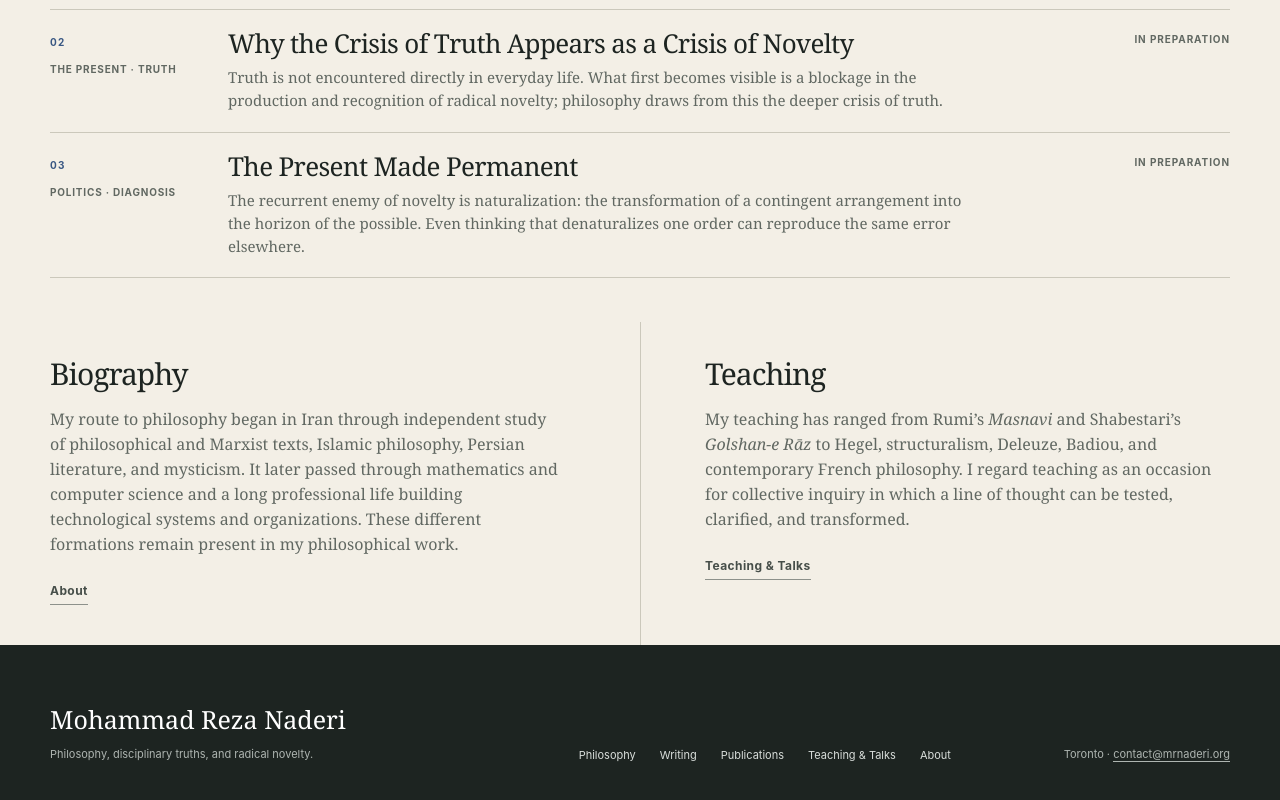
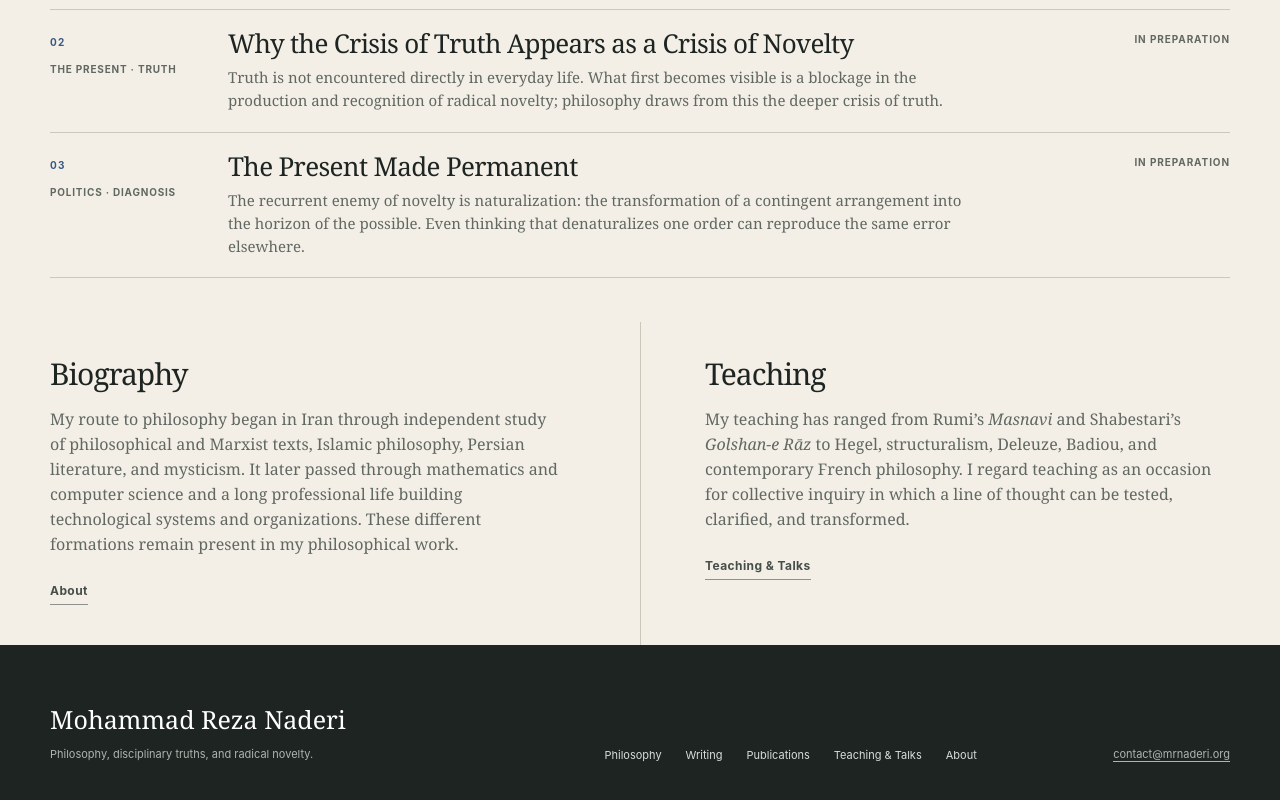
Before and after one commit to mohammad-naderi/mrnaderi.org, a Next.js app: page / in a window 1280 px wide. Shown: the part 1856-2656 px from the top of the page. Built offline with nearby package versions, Linux system fonts and the light colour scheme.

Commit message:
Refine Publications page typography and footer

```diff
--- a/app/globals.css
+++ b/app/globals.css
@@ -625,51 +625,68 @@ p { margin: 0; }
   letter-spacing: .06em;
 }
 
-.publication-books { display: grid; grid-template-columns: 1fr; gap: 44px; max-width: 850px; }
+.publications-page .page-intro { padding-block: 70px 64px; }
+.publications-page .page-intro h1 {
+  max-width: 760px;
+  font-size: clamp(42px, 4.6vw, 58px);
+}
+.publications-page .page-deck {
+  margin-top: 22px;
+  font-size: 18px;
+  line-height: 1.6;
+}
+.publications-page .content-section { padding-block: 64px 68px; }
+.publications-page .section-heading { margin-bottom: 30px; }
+.publications-page .section-heading h2,
+.publications-page .articles-section h2 {
+  font-size: clamp(34px, 3.3vw, 42px);
+}
+.publication-books { display: grid; grid-template-columns: 1fr; gap: 28px; max-width: 850px; }
 .publication-books .book-item {
   grid-template-columns: 150px 1fr;
   align-items: start;
-  padding-bottom: 44px;
+  padding-bottom: 30px;
   border-bottom: 1px solid var(--line);
 }
-.publication-books .book-copy h3 { max-width: 650px; font-size: 36px; }
-.publication-books .book-copy > span { display: block; max-width: 600px; font-size: 17px; line-height: 1.7; }
+.publication-books .book-copy h3 { max-width: 650px; margin-block: 10px; font-size: 30px; }
+.publication-books .book-copy > span { display: block; max-width: 600px; font-size: 15px; line-height: 1.6; }
+.publication-books .book-copy > .book-link { margin-top: 14px; }
 .articles-section {
   display: grid;
   grid-template-columns: .48fr 1.2fr;
   gap: 70px;
   border-top: 1px solid var(--line);
-  padding-block: 100px;
+  padding-block: 66px 70px;
 }
 .article-list { border-top: 1px solid var(--line); }
 .article-list article {
   display: grid;
   grid-template-columns: 90px 1fr;
   gap: 24px;
-  padding-block: 30px;
+  padding-block: 22px;
   border-bottom: 1px solid var(--line);
 }
 .article-list > article > span { color: var(--blue); font-family: Georgia, serif; font-size: 14px; }
 .article-list h3 {
   margin: 0;
   font-family: Georgia, "Times New Roman", serif;
-  font-size: 29px;
+  font-size: 24px;
   font-weight: 400;
   letter-spacing: -.02em;
 }
 .article-list h3 a span { color: var(--blue); font-family: Inter, sans-serif; font-size: 15px; }
 .article-list h3 a:hover { color: var(--blue); }
 .article-list p:nth-of-type(1) {
-  margin-top: 8px;
+  margin-top: 6px;
   color: var(--blue);
   font-size: 9px;
   font-weight: 700;
   letter-spacing: .13em;
   text-transform: uppercase;
 }
-.article-list p:nth-of-type(2) { margin-top: 13px; color: var(--muted); font-size: 13px; line-height: 1.65; }
-.record-note { border-top: 1px solid var(--ink); padding-block: 58px 82px; }
-.record-note p { max-width: 760px; color: var(--muted); font-family: Georgia, serif; font-size: 18px; line-height: 1.7; }
+.article-list p:nth-of-type(2) { margin-top: 9px; color: var(--muted); font-size: 13px; line-height: 1.58; }
+.record-note { border-top: 1px solid var(--ink); padding-block: 38px 56px; }
+.record-note p { max-width: 760px; color: var(--muted); font-family: Georgia, serif; font-size: 16px; line-height: 1.65; }
 
 .teaching-section {
   display: grid;
@@ -858,8 +875,18 @@ p { margin: 0; }
   .newsletter-inner { display: block; }
   .newsletter-inner > div { margin-block: 30px 38px; }
   .publication-books .book-item { grid-template-columns: 100px 1fr; }
-  .publication-books .book-copy h3 { font-size: 27px; }
-  .articles-section { padding-block: 74px; }
+  .publication-books .book-copy h3 { font-size: 25px; }
+  .publications-page .page-intro { padding-block: 48px 46px; }
+  .publications-page .page-intro h1 { font-size: clamp(36px, 10vw, 46px); }
+  .publications-page .page-deck { margin-top: 18px; font-size: 17px; }
+  .publications-page .content-section { padding-block: 48px 52px; }
+  .publications-page .section-heading { margin-bottom: 24px; }
+  .publications-page .section-heading h2,
+  .publications-page .articles-section h2 { font-size: 36px; }
+  .articles-section { padding-block: 50px 54px; }
+  .article-list article { padding-block: 18px; }
+  .article-list h3 { font-size: 23px; }
+  .record-note { padding-block: 32px 44px; }
   .teaching-section { padding-block: 72px 86px; }
   .teaching-method { padding-block: 72px; }
   .materials-note { padding-block: 66px 82px; }
--- a/app/publications/page.tsx
+++ b/app/publications/page.tsx
@@ -73,14 +73,8 @@ export default function PublicationsPage() {
   return (
     <>
       <SiteHeader />
-      <main>
-        <PageIntro eyebrow="Publications" title="Books, articles, and chapters.">
-          <p>
-            Work on Badiou, mathematical ontology, psychoanalysis,
-            subjectivity, politics, and the Theory of Discipline—from early
-            collaborations on fuzzy logic to the present philosophical project.
-          </p>
-        </PageIntro>
+      <main className="publications-page">
+        <PageIntro eyebrow="Publications" title="Books, articles, and chapters." />
 
         <section className="content-section shell">
           <div className="section-heading">
--- a/components/site.tsx
+++ b/components/site.tsx
@@ -49,7 +49,7 @@ export function SiteFooter() {
           ))}
         </div>
         <p className="footer-note">
-          Toronto · <a href="mailto:contact@mrnaderi.org">contact@mrnaderi.org</a>
+          <a href="mailto:contact@mrnaderi.org">contact@mrnaderi.org</a>
         </p>
       </div>
     </footer>
```
